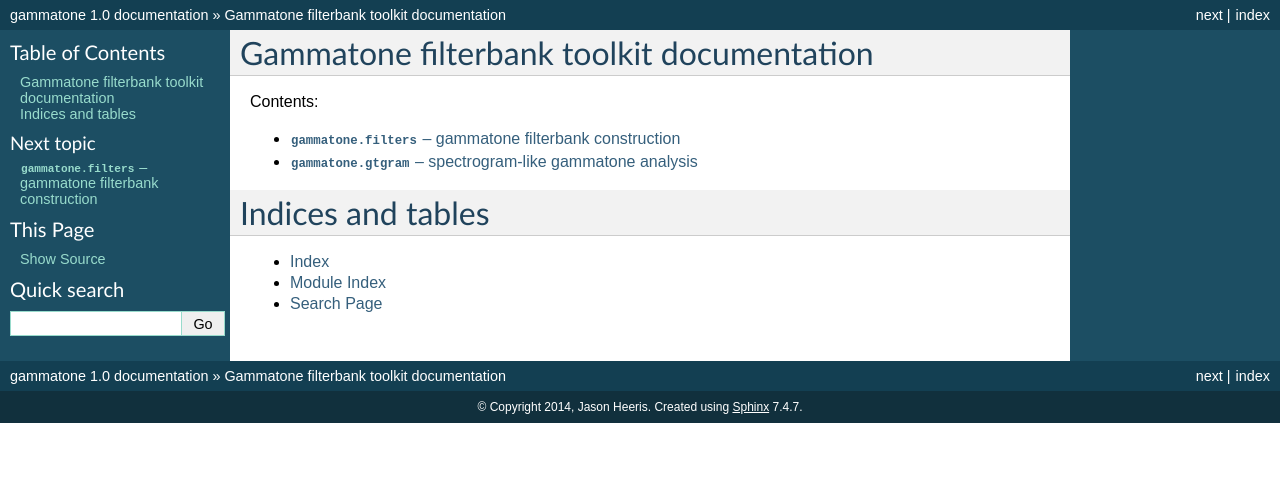
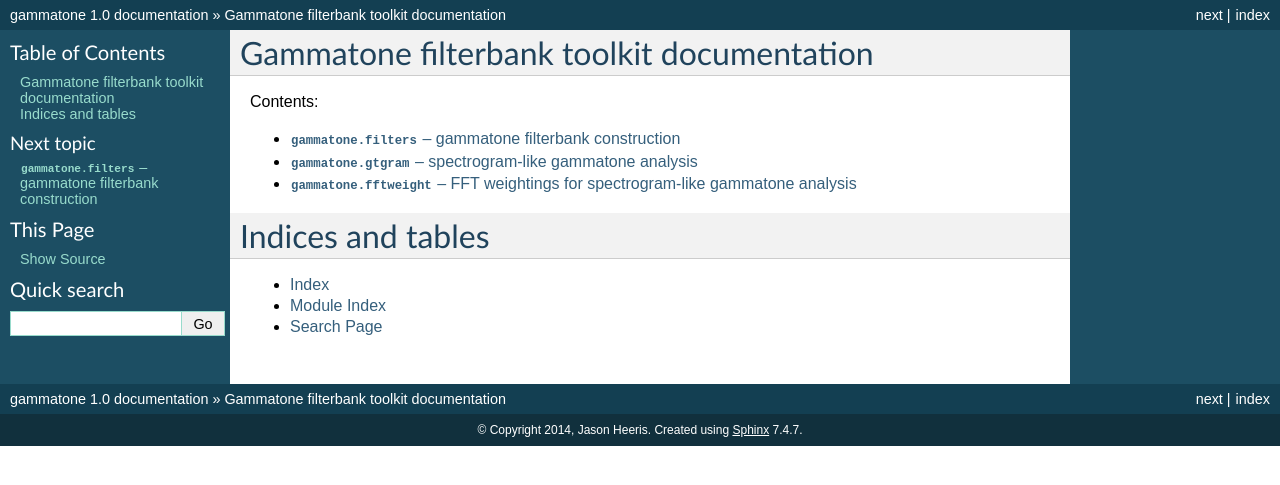
Before and after one commit to detly/gammatone, a Sphinx documentation site: the page built from doc/index.rst, in a window 1280 px wide. Shown: the top 485 px of the page. Built offline with Sphinx 7.4.7, drawn with Linux system fonts in a browser that asks for light colours.

Commit message:
Added fftweight module to Sphinx documentation

```diff
--- /dev/null
+++ b/doc/fftweight.rst
@@ -0,0 +1,5 @@
+:mod:`gammatone.fftweight` -- FFT weightings for spectrogram-like gammatone analysis
+==============================================================
+
+.. automodule:: gammatone.fftweight
+   :members:
--- a/doc/index.rst
+++ b/doc/index.rst
@@ -11,6 +11,7 @@ Contents:
 
    filters
    gtgram
+   fftweight
 
 Indices and tables
 ==================
```
